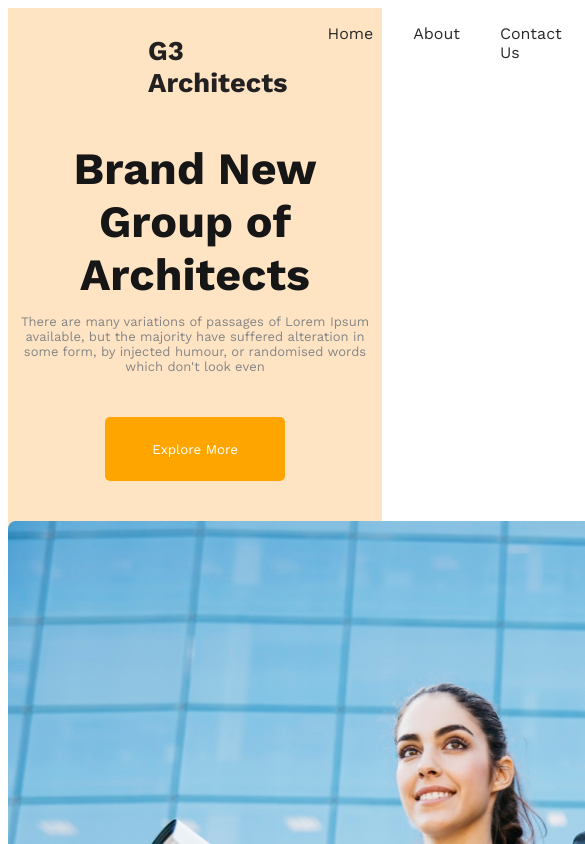
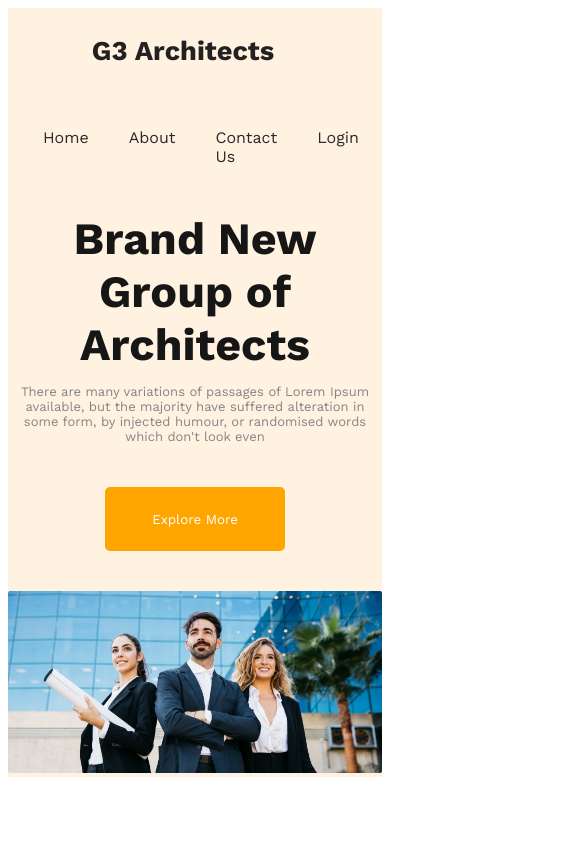
Before and after one commit to saifulislamrain/g3-architecture-project, a plain HTML site: page index.html in a window 390 px wide. Shown: the top 844 px of the page, 585 px wide, since content can reach past the window. Drawn offline with nearby package versions, Linux system fonts and the light colour scheme.

Commit message:
header section addeded

```diff
--- a/styles/style.css
+++ b/styles/style.css
@@ -33,7 +33,7 @@ header {
     /* margin: auto 240px; */
     padding: 50px 240px auto;
     /* padding-right: 400px; */
-    background-color: bisque;
+    background-color: rgb(255, 242, 225);
 }
 
 .navbar {
@@ -95,3 +95,32 @@ nav h3 {
 }
 
 /* header section end  */
+
+
+
+
+/* responsive area  */
+@media screen and (max-width:577px) {
+    .navbar {
+
+        flex-direction: column;
+        padding-left: 5px;
+        padding-right: 5px;
+        justify-content: center;
+    }
+
+    .navbar h3 {
+
+        text-align: center;
+        margin-left: 20px;
+    }
+
+    .navbar ul {
+        margin-left: -10px;
+    }
+
+    .hdescription img {
+        width: 100%;
+        height: auto;
+    }
+}
```
Also changed, not shown: index.html (+0 -1 lines).
